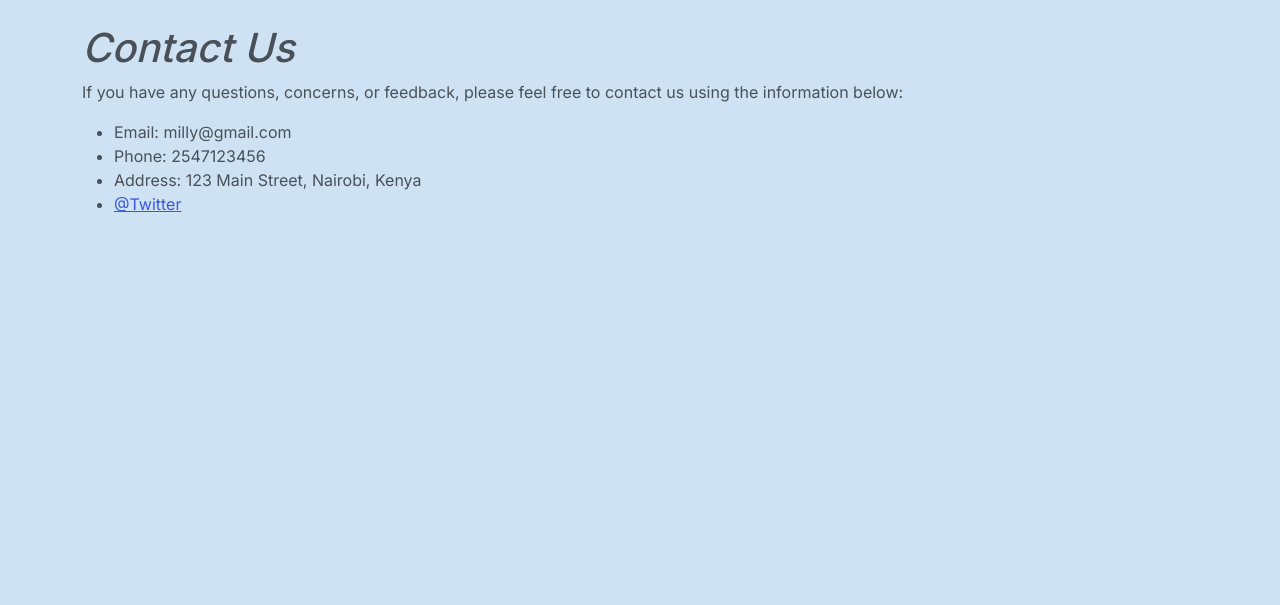
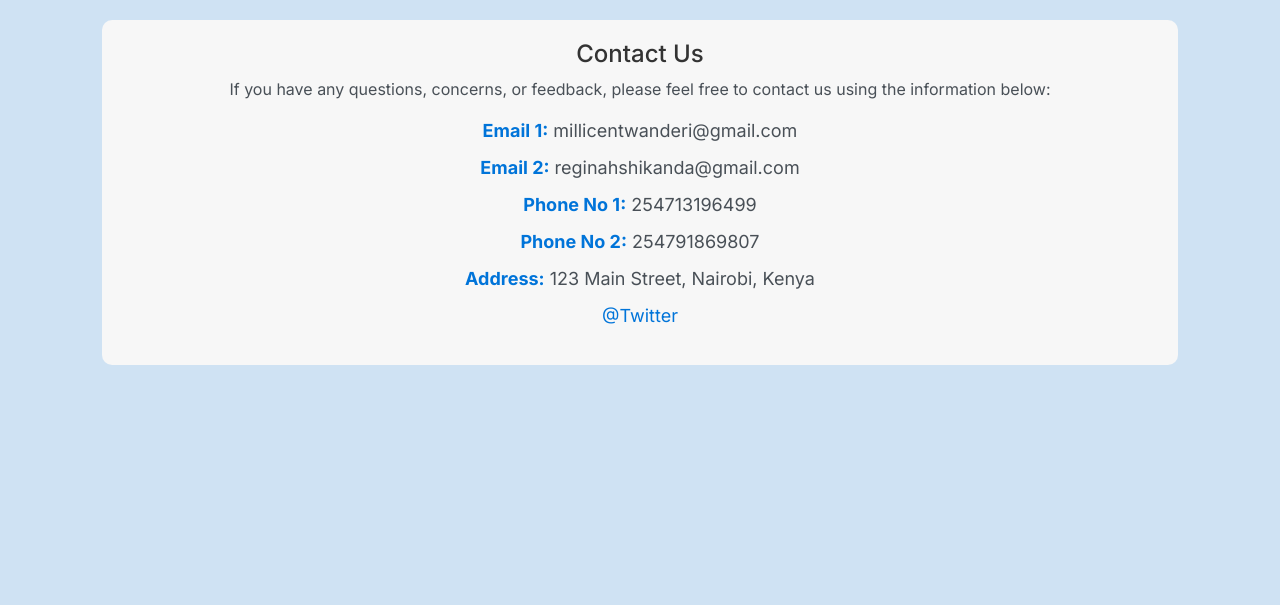
Before and after one commit to reggyshicky/AdminTrack, a Django app: page /contacts/ in a window 1280 px wide. Shown: the part 67-672 px from the top of the page. Run offline with Django 4.2, Linux system fonts and the light colour scheme; parts of the project's set-up code (start-up, migrations or seed data) failed here and were passed over; some libraries are stand-ins or nearby versions.

Commit message:
contacts.html UI

```diff
--- a/AdminTrack/templates/contacts.html
+++ b/AdminTrack/templates/contacts.html
@@ -1,16 +1,70 @@
 {% extends 'layout.html' %}
 
 {% block content %}
-<div class="mt-4">
-    <i><h1>Contact Us</h1></i>
-    <p>
-        If you have any questions, concerns, or feedback, please feel free to contact us using the information below:
-    </p>
-    <ul>
-        <li>Email: milly@gmail.com</li>
-        <li>Phone: 2547123456</li>
-        <li>Address: 123 Main Street, Nairobi, Kenya</li>
-        <li><a href="https://twitter.com/Reggyshikanda">@Twitter</a></li>
-    </ul>
+<div class="contact-container">
+    <h2 class="contact-heading">Contact Us</h2>
+    <div class="contact-info">
+        <p>If you have any questions, concerns, or feedback, please feel free to contact us using the information below:</p>
+        <ul class="contact-list">
+            <li class="contact-item">
+                <span class="contact-label">Email 1:</span> millicentwanderi@gmail.com
+            </li>
+            <li class="contact-item">
+                <span class="contact-label">Email 2:</span> reginahshikanda@gmail.com
+            </li>
+            <li class="contact-item">
+                <span class="contact-label">Phone No 1:</span> 254713196499
+            </li>
+            <li class="contact-item">
+                <span class="contact-label">Phone No 2:</span> 254791869807
+            </li>
+            <li class="contact-item">
+                <span class="contact-label">Address:</span> 123 Main Street, Nairobi, Kenya
+            </li>
+            <li class="contact-item">
+                <a class="twitter-link" href="https://twitter.com/Reggyshikanda">@Twitter</a>
+            </li>
+        </ul>
+    </div>
 </div>
+
+<style>
+    /* CSS for styling the contact container */
+    .contact-container {
+        background-color: #f7f7f7;
+        border-radius: 10px;
+        padding: 20px;
+        margin: 20px;
+        text-align: center;
+    }
+
+    /* CSS for the contact heading */
+    .contact-heading {
+        font-size: 24px;
+        color: #333;
+    }
+
+    /* CSS for styling the contact list */
+    .contact-list {
+        list-style-type: none;
+        padding: 0;
+    }
+
+    /* CSS for styling individual contact items */
+    .contact-item {
+        margin-bottom: 10px;
+        font-size: 18px;
+    }
+
+    /* CSS for styling contact labels and the Twitter link */
+    .contact-label {
+        font-weight: bold;
+        color: #0074d9; /* Twitter blue color */
+    }
+
+    .twitter-link {
+        text-decoration: none;
+        color: #0074d9;
+    }
+</style>
 {% endblock %}
```
